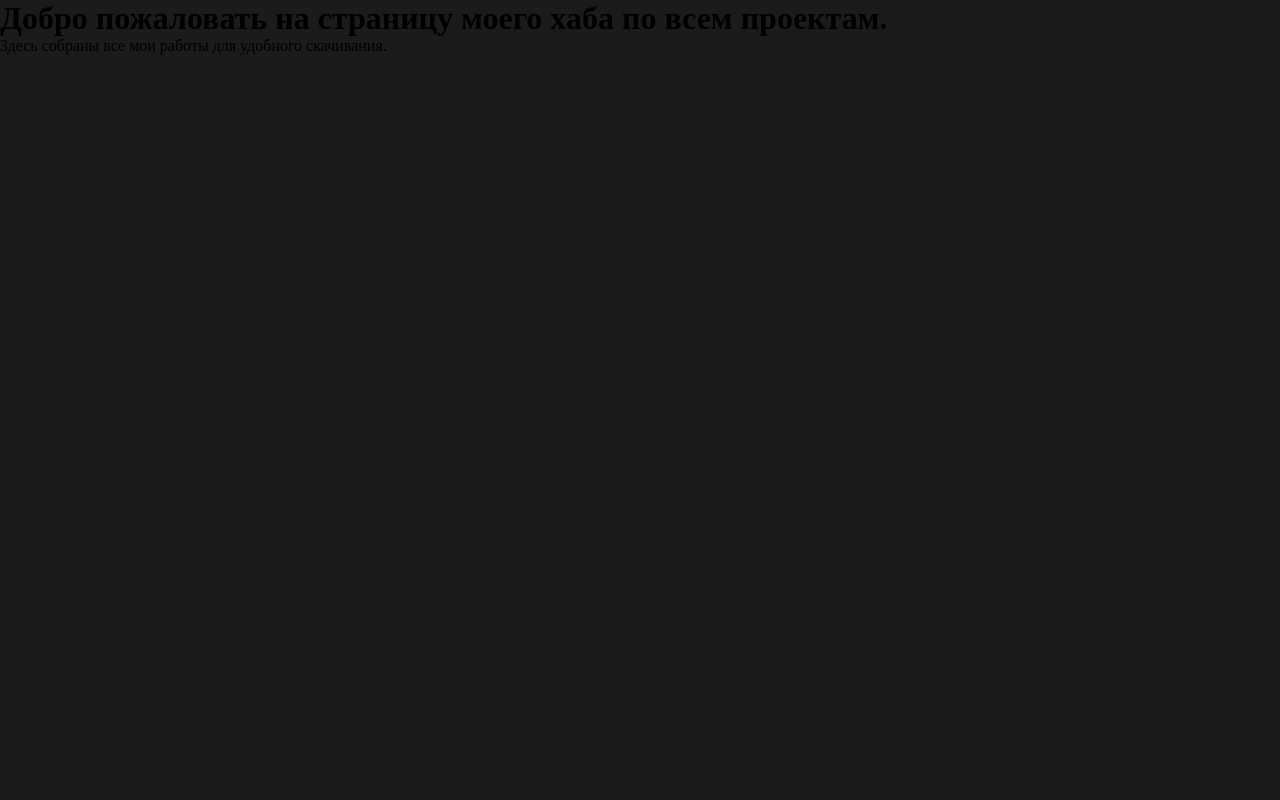
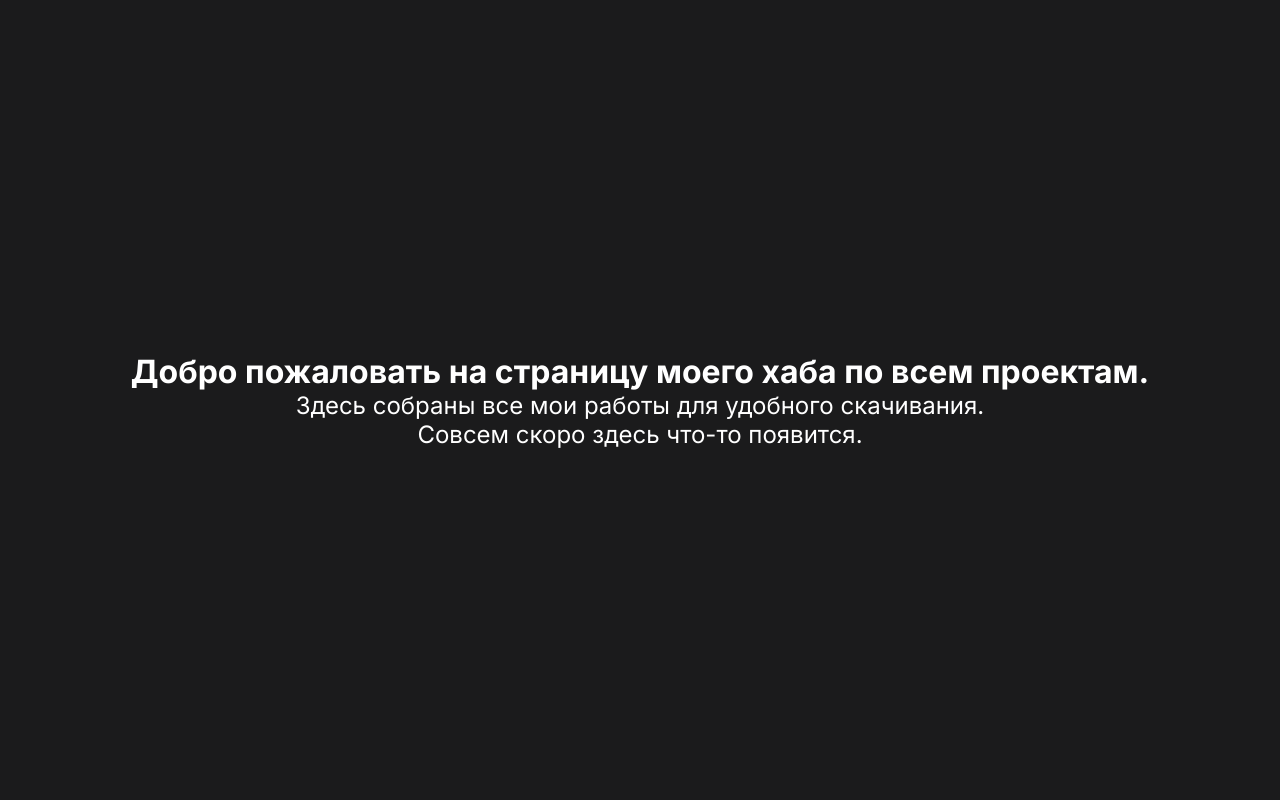
Before and after one commit to Doigonist/HUB_FOR_ALL_PROJECTS, a PHP site: page / in a window 1280 px wide. Run offline with PHP 8.4, Linux system fonts and the light colour scheme.

Commit message:
updated website

```diff
--- a/index.html
+++ b/index.html
@@ -5,10 +5,14 @@
     <meta name="viewport" content="width=device-width, initial-scale=1.0">
     <title>Website</title>
     <link rel="stylesheet" href="style.css">
+    <link rel="preconnect" href="https://fonts.googleapis.com">
+<link rel="preconnect" href="https://fonts.gstatic.com" crossorigin>
+<link href="https://fonts.googleapis.com/css2?family=Inter:ital,opsz,wght@0,14..32,100..900;1,14..32,100..900&display=swap" rel="stylesheet">
 </head>
 <body>
     <h1>Добро пожаловать на страницу моего хаба по всем проектам.</h1>
     <p>Здесь собраны все мои работы для удобного скачивания.</p>
+    <p>Совсем скоро здесь что-то появится.</p>
 
 </body>
 </html>
--- a/style.css
+++ b/style.css
@@ -3,6 +3,24 @@
     margin: 0;
     padding: 0;
 }
+body,html{
+    height: 100%;
+}
 body{
     background-color: rgb(27, 27, 28);
+    display: flex;
+    flex-direction: column;
+    align-items: center;
+    justify-content: center;
+    flex-wrap: wrap;
 }
+h1{
+    color: white;
+    font-family: 'Inter', sans-serif;
+}
+p{
+    color: white;
+    font-family: "Inter", sans-serif;
+    font-size: 24px;
+
+}
```
